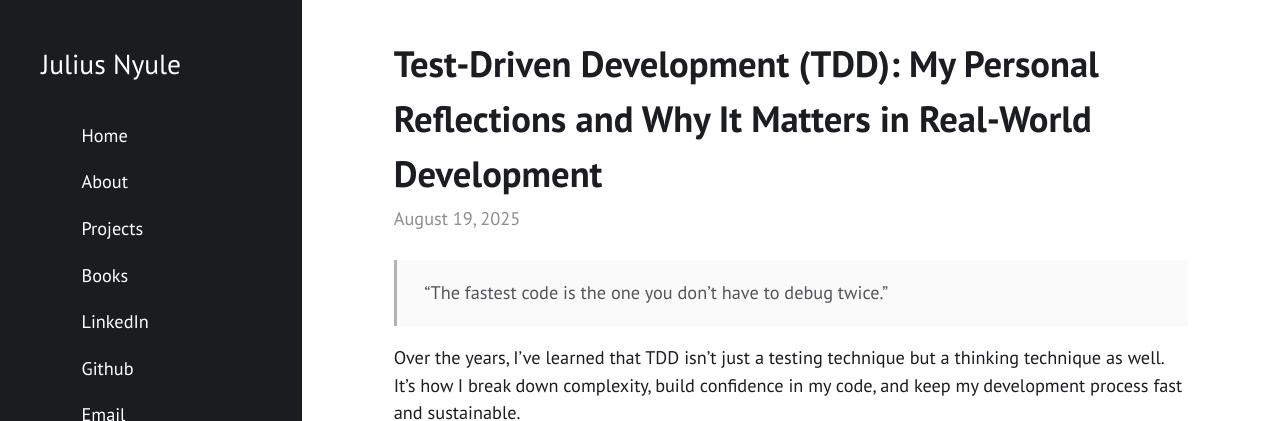
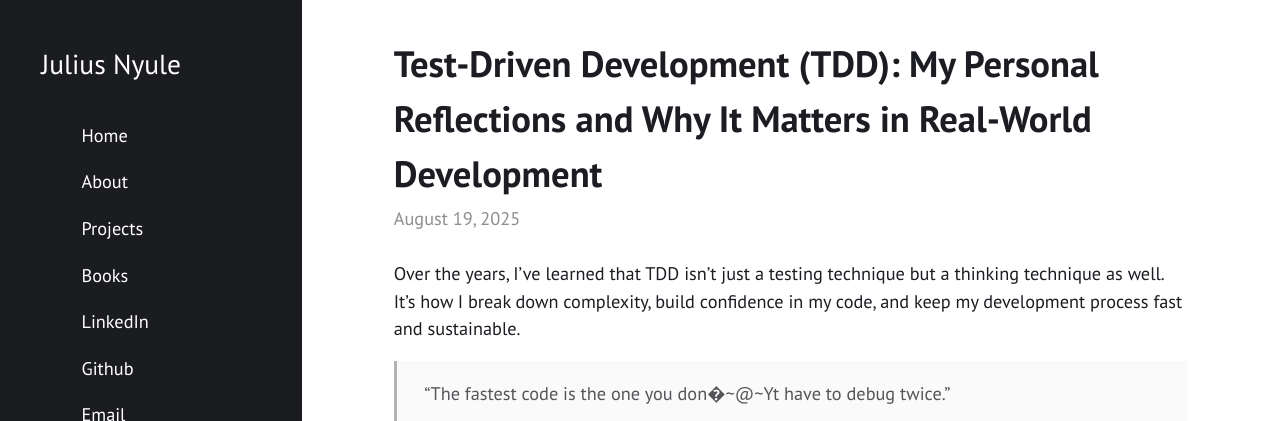
Before and after one commit to gtsofa/gtsofa.github.io, a Jekyll site: the page built from _posts/2025-08-19-why-tdd-my-personal-reflections-why-it-matters.md, in a window 1280 px wide and 900 px high, cut to the strip 0-421 px from the top of the window. Built offline with Jekyll 4.4.1, drawn with Linux system fonts in a browser that asks for light colours; nearby versions of some CDN libraries; library files that are not in the unit come from our copies.

Commit message:
fix a typo

```diff
--- a/_posts/2025-08-19-why-tdd-my-personal-reflections-why-it-matters.md
+++ b/_posts/2025-08-19-why-tdd-my-personal-reflections-why-it-matters.md
@@ -5,10 +5,11 @@ comments: true
 tags: TDD, TestDrivenDevelopment, iOSDevelopment, SwiftLang, CleanCode, SnapshotTesting, UnitTesting.
 excerpt_separator: <!--more-->
 ---
-> "The fastest code is the one you don’t have to debug twice."
 
 Over the years, I’ve learned that TDD isn’t just a testing technique but a thinking technique as well. It’s how I break down complexity, build confidence in my code, and keep my development process fast and sustainable.
 <!--more-->
+
+> "The fastest code is the one you don�~@~Yt have to debug twice."
 
 ![tdd](/assets/img/images-tdd/tdd.png "test-driven-development")
 
```
